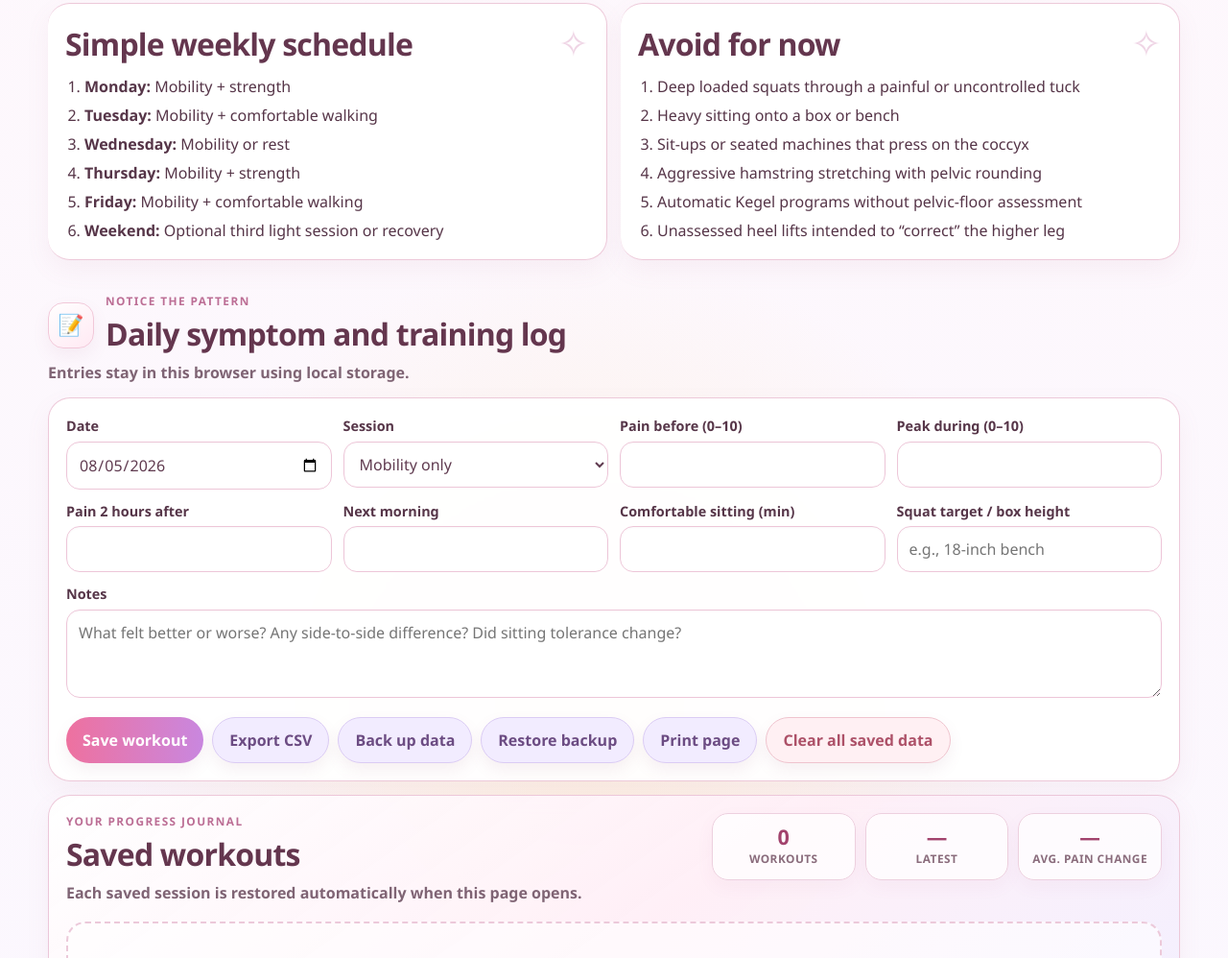
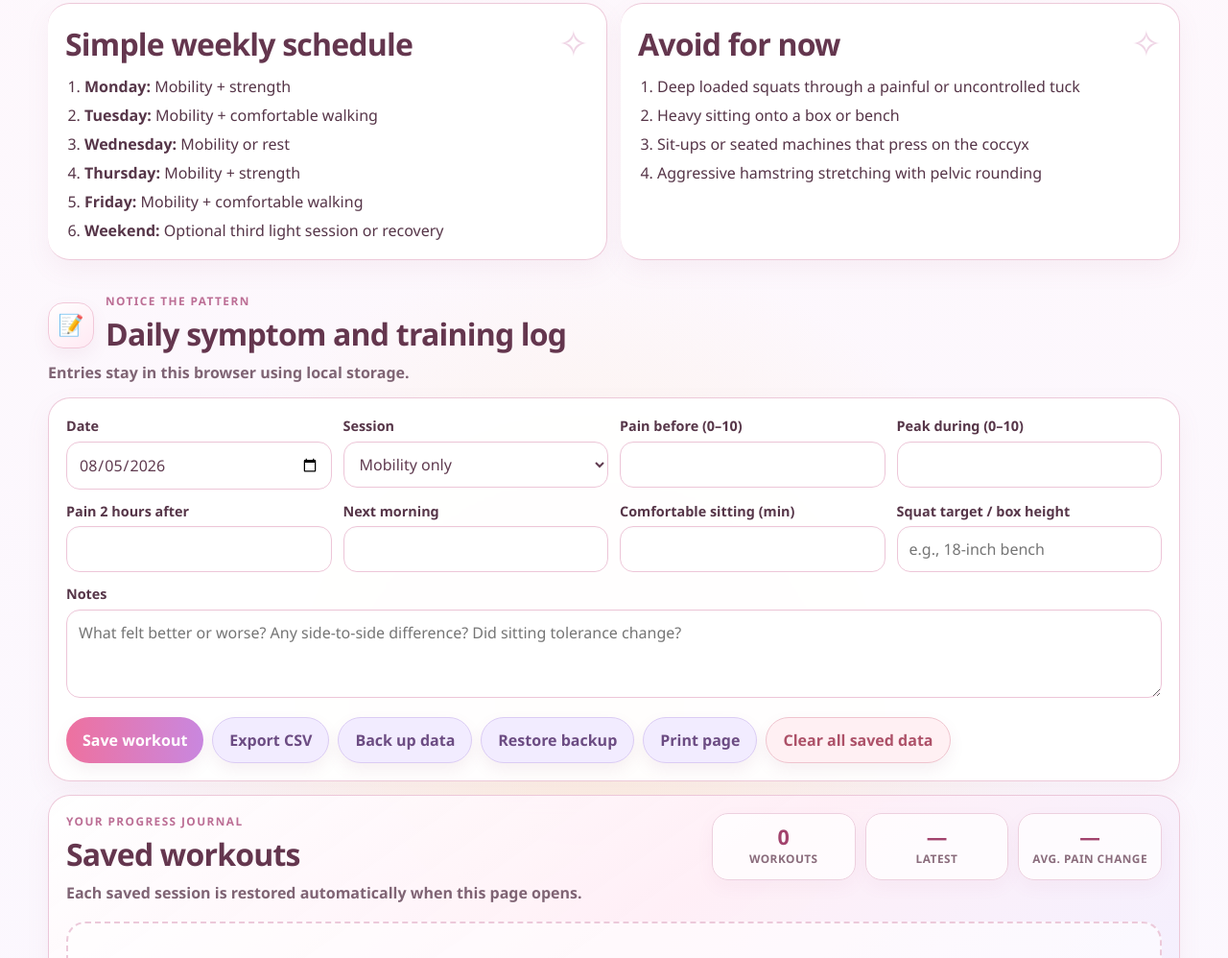
Before and after one commit to JakeqLam/Shwe-Workout-Site, a website: page docs/index.html in a window 1280 px wide. Shown: the part 3395-4393 px from the top of the page at 96% size. Drawn offline with Linux system fonts and the light colour scheme.

Commit message:
finalized

```diff
--- a/docs/index.html
+++ b/docs/index.html
@@ -2010,8 +2010,6 @@
             <li>Heavy sitting onto a box or bench</li>
             <li>Sit-ups or seated machines that press on the coccyx</li>
             <li>Aggressive hamstring stretching with pelvic rounding</li>
-            <li>Automatic Kegel programs without pelvic-floor assessment</li>
-            <li>Unassessed heel lifts intended to “correct” the higher leg</li>
           </ol>
         </article>
       </div>
```
